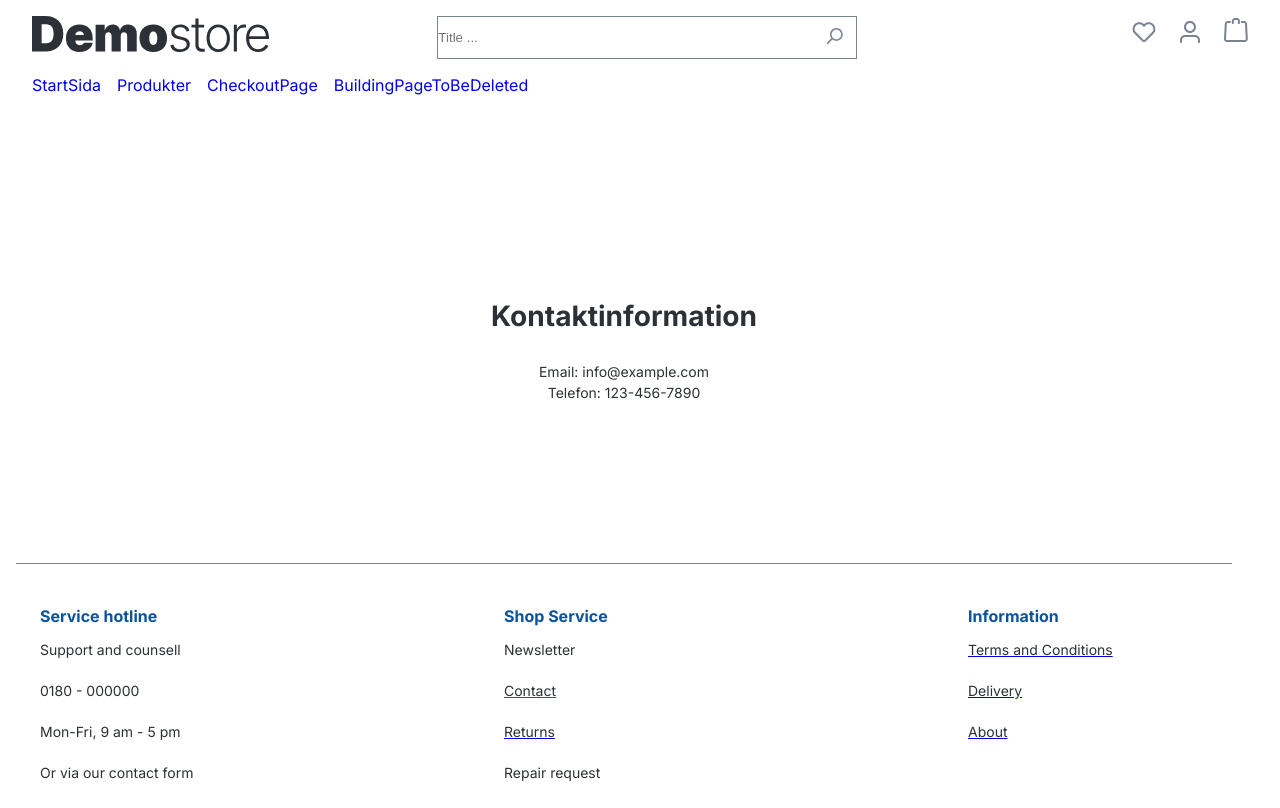
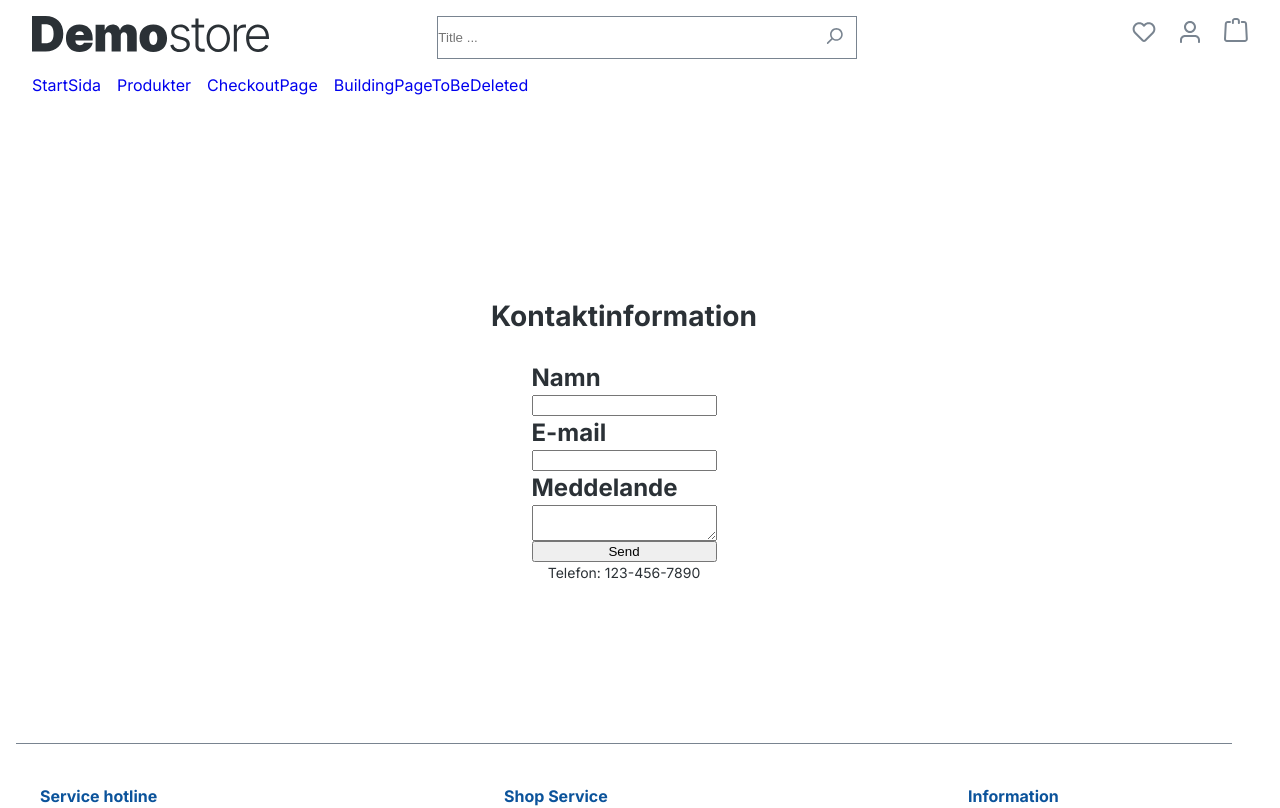
Before and after one commit to EmperorBlizzard/Frontend2Assignment, a React (Vite) app in the folder Frontend2Assignment/: page /contactpage in a window 1280 px wide. Shown: the top 808 px of the page. Built offline with nearby package versions, Linux system fonts and the light colour scheme.

Commit message:
Changes in EmailContact

```diff
--- /dev/null
+++ b/Frontend2Assignment/src/MailService/EmailService.jsx
@@ -0,0 +1,45 @@
+import { useRef } from "react";
+import emailjs from "@emailjs/browser";
+import styled from "styled-components";
+
+const StyledForm = styled.form`
+	display: flex;
+	flex-direction: column;
+`;
+
+export const EmailService = () => {
+	const form = useRef();
+
+	const sendEmail = (e) => {
+		e.preventDefault();
+
+		emailjs
+			.sendForm("service_pq629jd", "contact_form", form.current, {
+				publicKey: "HE-AZx8JS3qIYmGb8",
+			})
+			.then(
+				() => {
+					console.log("SUCCESS!");
+					form.current.reset();
+					alert("mailet skickat som planerat");
+				},
+				(error) => {
+					console.log("FAILED...", error.text);
+					form.current.reset();
+					alert("Det gick inte som planerat, vänligen kontakta vår kundtjänst");
+				}
+			);
+	};
+
+	return (
+		<StyledForm ref={form} onSubmit={sendEmail}>
+			<label>Namn</label>
+			<input type="text" name="user_name" />
+			<label>E-mail</label>
+			<input type="email" name="user_email" />
+			<label>Meddelande</label>
+			<textarea name="message" />
+			<input type="submit" value="Send" />
+		</StyledForm>
+	);
+};
--- a/Frontend2Assignment/src/Pages/ContactPage.jsx
+++ b/Frontend2Assignment/src/Pages/ContactPage.jsx
@@ -1,7 +1,8 @@
-import React from 'react'
 import styled from 'styled-components';
 import Header from '../components/sections/Header'
 import Footer from "../components/sections/Footer"
+import { EmailService } from '../MailService/EmailService';
+
 
 const ContactContainer = styled.div `
   display: flex;
@@ -35,14 +36,11 @@ function Contact() {
         <Header />
         <ContactContainer>
         <h3>Kontaktinformation</h3>
-        <ContactInfo>Email: info@example.com</ContactInfo>
+        <EmailService/>
         <ContactInfo>Telefon: 123-456-7890</ContactInfo>
         </ContactContainer>
-
 		<Footer />
       </div>
-
-
     );
   }
 
--- a/Frontend2Assignment/src/components/sections/listingPage/individuals/EmailService.jsx
+++ /dev/null
@@ -1,39 +0,0 @@
-import { useRef } from 'react';
-import emailjs from '@emailjs/browser';
-
-export const EmailService = () => {
-  const form = useRef();
-
-  const sendEmail = (e) => {
-    e.preventDefault();
-
-    emailjs
-      .sendForm('service_pq629jd', 'contact_form', form.current, {
-        publicKey: 'HE-AZx8JS3qIYmGb8',
-      })
-      .then(
-        () => {
-          console.log('SUCCESS!');
-          form.current.reset();
-          alert("mailet skickat som planerat")
-        },
-        (error) => {
-          console.log('FAILED...', error.text);
-          form.current.reset();
-          alert("Det gick inte som planerat, vänligen kontakta vår kundtjänst")
-        },
-      );
-  };
-
-  return (
-    <form ref={form} onSubmit={sendEmail}>
-      <label>Name</label>
-      <input type="text" name="user_name" />
-      <label>Email</label>
-      <input type="email" name="user_email" />
-      <label>Message</label>
-      <textarea name="message" />
-      <input type="submit" value="Send" />
-    </form>
-  );
-};
--- a/Frontend2Assignment/src/components/sections/listingPage/individuals/PriceBuyButton.jsx
+++ b/Frontend2Assignment/src/components/sections/listingPage/individuals/PriceBuyButton.jsx
@@ -30,6 +30,13 @@ const Button = styled.button`
 	cursor: pointer;
 `;
 
+const CustomerInfo = styled.div`
+	display: flex;
+	align-items: flex-start;
+	align-self: stretch;
+	justify-content: space-between;
+`
+
 const PriceBuyButton = () => {
 	const prod = useContext(ProductContext);
 	const { setAddCart } = useContext(CartContext);
@@ -38,7 +45,12 @@ const PriceBuyButton = () => {
 	}
 	return (
 		<>
+			<CustomerInfo>
+				<>
 			<h3>Pris: {prod.attributes.price}</h3>
+			<h3>Lagersaldo: {prod.attributes.stock}</h3>
+				</>
+			</CustomerInfo>
 			<PriceBuyButtonContainer>
 				<>
 					<Button onClick={handleClick}>Lägg i varukorgen</Button>
--- a/Frontend2Assignment/src/components/sections/listingPage/sections/PageContent.jsx
+++ b/Frontend2Assignment/src/components/sections/listingPage/sections/PageContent.jsx
@@ -1,7 +1,6 @@
 import ProductCardContainer from "./ProductCardContainer";
 import FilterPanel from "../individuals/FilterPanel";
 import styled from "styled-components";
-import { EmailService } from "../individuals/EmailService";
 import { useState } from "react";
 
 const PageContentStyle = styled.div`
@@ -16,9 +15,7 @@ const PageContent = () => {
 	return (
 		<PageContentStyle>
 			<FilterPanel filter={filter} setFilter={setFilter}/>
-			{/* <TopPagination /> */}
 			<ProductCardContainer filter={filter} />
-			<EmailService />
 		</PageContentStyle>
 	);
 }
```
